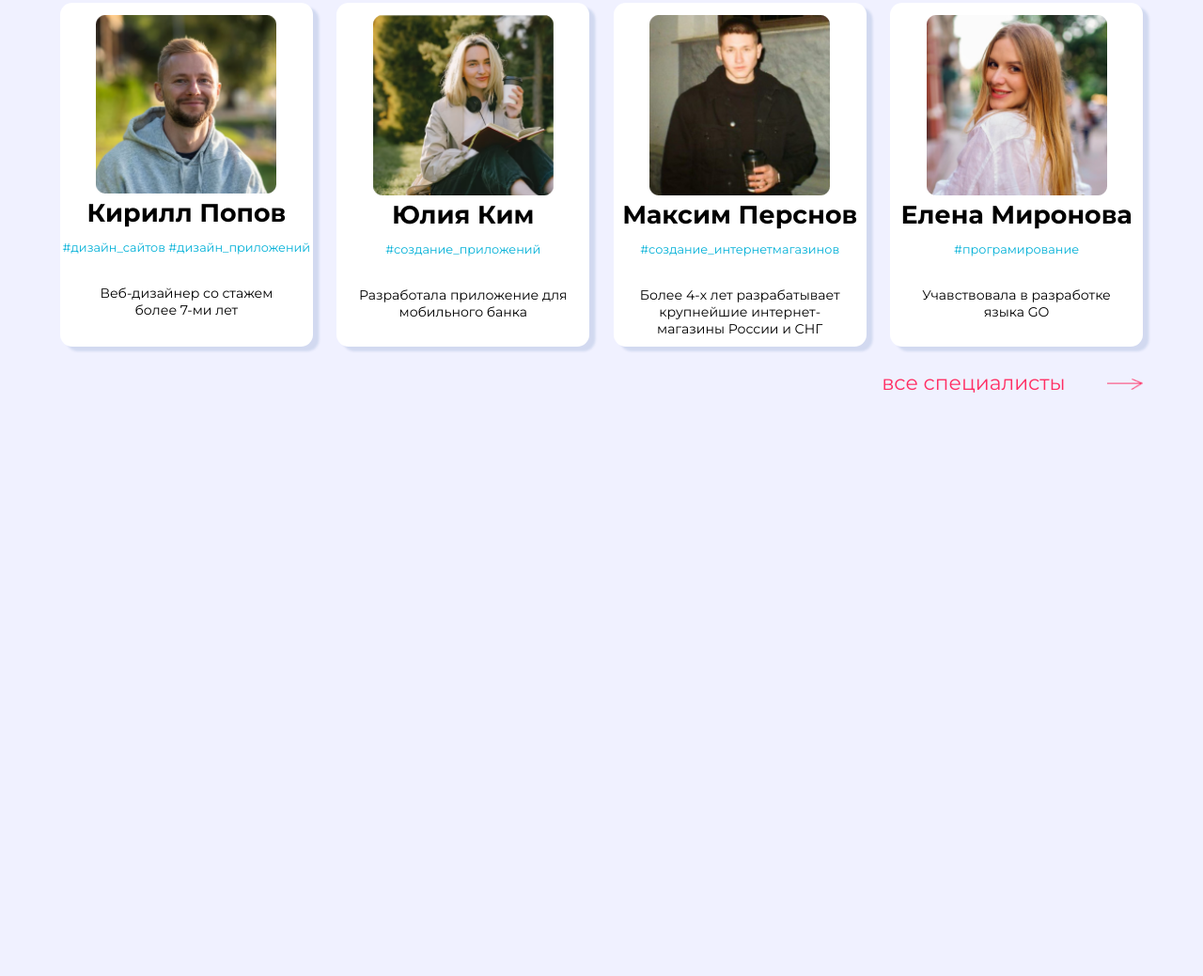
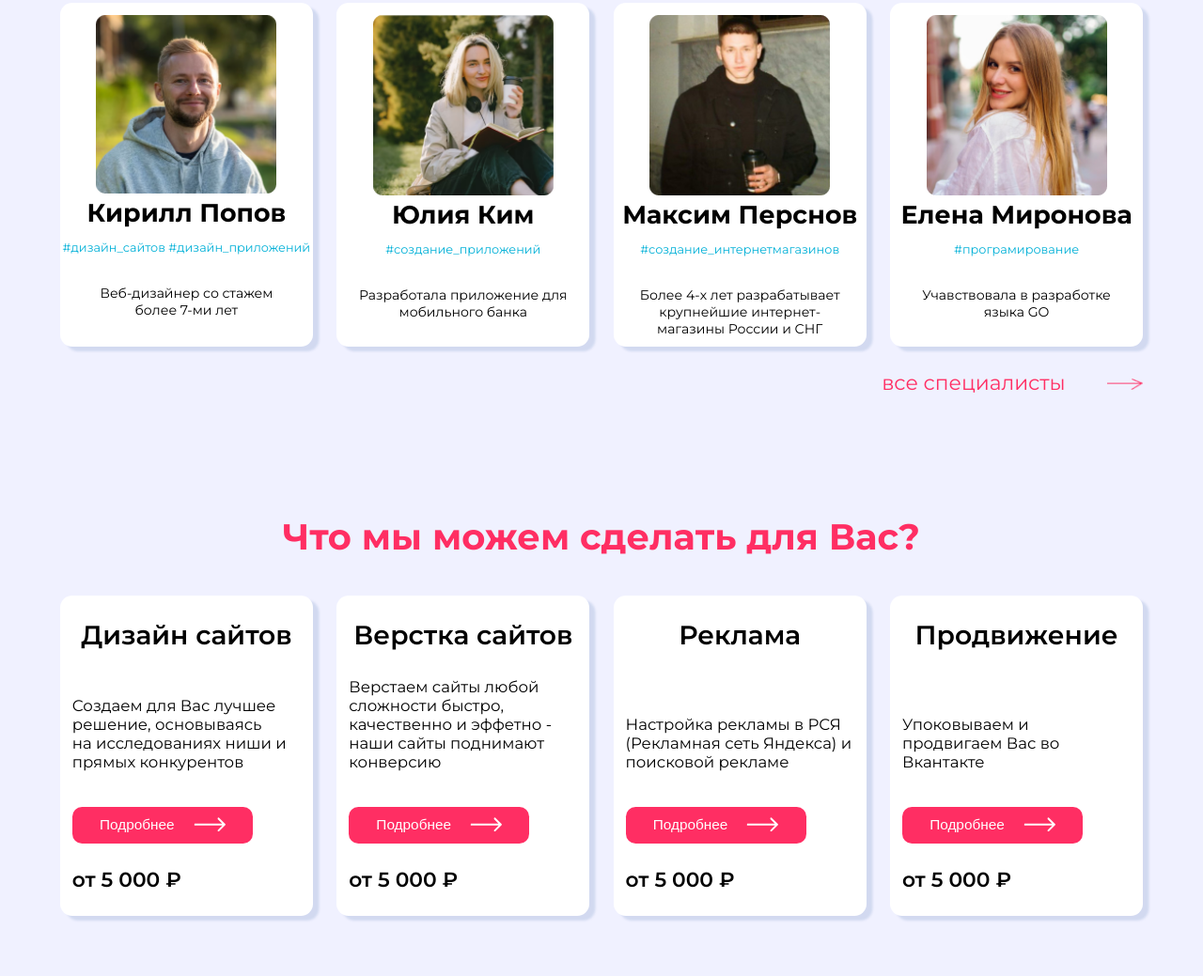
Before and after one commit to Rustam2002/project, a plain HTML site: page index.html in a window 1280 px wide. Shown: the part 871-1910 px from the top of the page at 94% size. Before the commit the page ends 1355 px from the top, so only its background shows below. Drawn offline with Linux system fonts and the light colour scheme.

Commit message:
feat: initial commit(#3)

```diff
--- a/index.html
+++ b/index.html
@@ -83,6 +83,44 @@
             <a href="#">все специалисты <img src="img/strelka_red.png" alt="red"></a>
         </div>
     </section>
+
+    <section class="do">
+        <h1>Что мы можем сделать для Вас?</h1>
+        <div class="do_main_block">
+            <div class="do_block">
+                <h3>Дизайн сайтов</h3>
+                <div class="do_text">
+                    <p>Создаем для Вас лучшее решение, основываясь <br> на исследованиях ниши и прямых конкурентов </p>
+                    <button>Подробнее <img src="img/strelka_small.png" alt="strelka"></button>
+                    <h4>от 5 000 &#8381;</h4>
+                </div>
+            </div>
+            <div class="do_block">
+                <h3>Верстка сайтов</h3>
+                <div class="do_text">
+                    <p>Верстаем сайты любой сложности быстро, качественно и эффетно - наши сайты поднимают конверсию</p>
+                    <button>Подробнее <img src="img/strelka_small.png" alt="strelka"></button>
+                    <h4>от 5 000 &#8381;</h4>
+                </div>
+            </div >
+            <div class="do_block">
+                <h3>Реклама</h3>
+                <div class="do_text">
+                    <p>Настройка рекламы в РСЯ (Рекламная сеть Яндекса) и поисковой рекламе </p>
+                    <button>Подробнее <img src="img/strelka_small.png" alt="strelka"></button>
+                    <h4>от 5 000 &#8381;</h4>
+                </div>
+            </div>
+            <div class="do_block">
+                <h3>Продвижение</h3>
+                <div class="do_text">
+                    <p>Упоковываем и продвигаем Вас во Вкантакте </p>
+                    <button>Подробнее <img src="img/strelka_small.png" alt="strelka"></button>
+                    <h4>от 5 000 &#8381;</h4>
+                </div>
+            </div>
+        </div>
+    </section>
 </body>
 
 </html>
--- a/style.css
+++ b/style.css
@@ -102,10 +102,10 @@ header span {
 }
 
 
-.team{
+.team, .do{
     padding:5vw 5vw;
 }
-.team h1{
+.team h1, .do h1{
     font-size: 3vw;
     font-weight: 600;
     padding-bottom: 3vw;
@@ -113,7 +113,7 @@ header span {
 .team_block img{
     width: 15vw;
 }
-.team .team_block{
+ .team_block, .do_block{
     background-color: white;
     width: 21vw;
     text-align: center;
@@ -136,7 +136,7 @@ header span {
     width: 100% ;
     padding: 1vw 0 2.5vw 0 ;
 }
-.team_main_blocks{
+.team_main_blocks, .do_main_block{
     display: flex;
     justify-content: space-between;
     flex-wrap: wrap;
@@ -154,3 +154,47 @@ header span {
     width: 3vw;
     margin-left: 3vw;
 }
+
+.do h1{
+    text-align: center;
+    color: #FF2E63;
+    font-weight: 700;
+}
+.do_block{
+    text-align: left;
+    padding:2vw 1vw;
+}
+.do_block h3{
+    font-size: 2.2vw;
+    text-align: center;
+    padding-bottom: 2vw;
+    font-weight: 600;
+}
+.do_block p{
+    font-size: 1.3vw;
+    padding-bottom: 3vw;
+}
+.do_block button{
+    border: none;
+    background-color: #FF2E63;
+    color: white;
+    font-size: 1.2vw;
+    display: flex;
+    align-items: center;
+    justify-content: space-around;
+    width: 15vw;
+    padding: .8vw 1.5vw;
+    border-radius: .8vw;
+}
+.do_block h4{
+    font-weight: 600;
+    padding-top: 2vw;
+    font-size: 1.7vw;
+}
+
+.do_text{
+    display: flex;
+    height: 18vw;
+    flex-direction: column;
+    justify-content: flex-end !important;
+}
```
Also changed, not shown: img/strelka_small.png (added).
